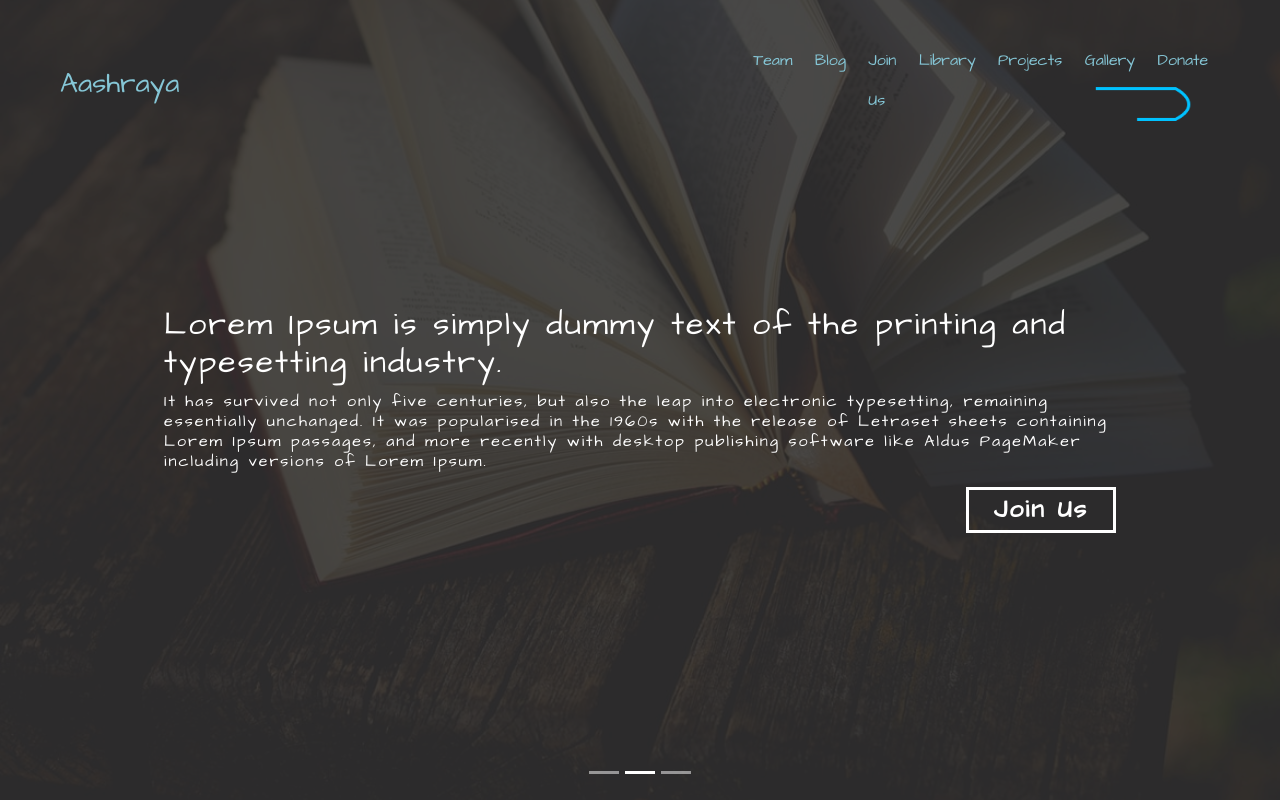
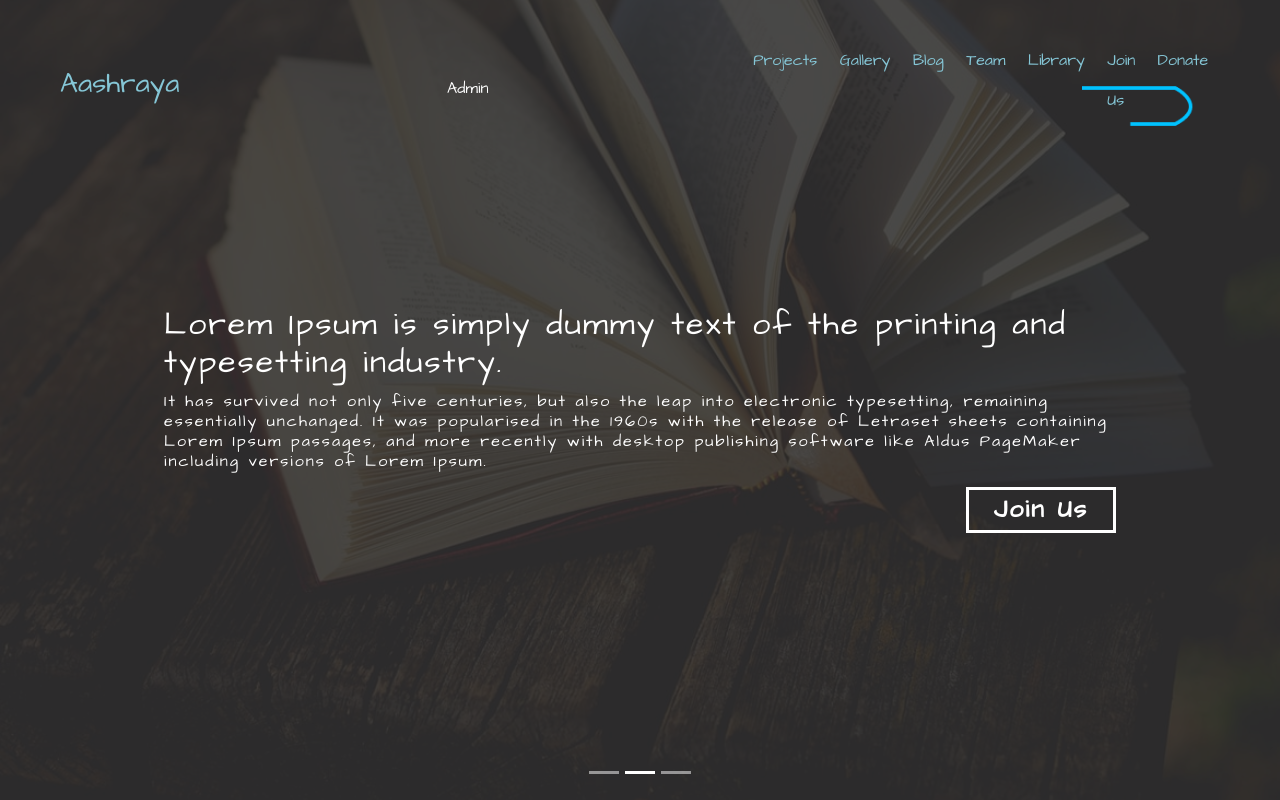
Before and after one commit to AashrayaTechTeam/website, a React (Create React App) app: page / in a window 1280 px wide. Shown: the top 800 px of the page. Built offline with nearby package versions, Linux system fonts and the light colour scheme.

Commit message:
minor updates

```diff
--- /dev/null
+++ b/src/ADMIN/Admin.js
@@ -0,0 +1,9 @@
+import React from 'react'
+
+function Admin() {
+  return (
+    <div>Admin</div>
+  )
+}
+
+export default Admin
--- a/src/App.js
+++ b/src/App.js
@@ -1,17 +1,14 @@
 import { BrowserRouter as  Router,Switch,Route } from 'react-router-dom';
-// import Navbar from './COMPONENTS/HEADER/Navbar';
+import Navbar from './COMPONENTS/HEADER/Navbar';
 import Home from './COMPONENTS/HOME__PAGE/Home';
-import $ from 'jquery';
 import 'bootstrap/dist/css/bootstrap.min.css';
-import PastWorks from './COMPONENTS/PAST_WORKS/pastworks';
-import Footer from './COMPONENTS/FOOTER/Footer';
-import Navbar from './components/Navbar/Navbar';
+// import Footer from './COMPONENTS/FOOTER/Footer';
+import Admin from './ADMIN/Admin';
 import Join_us from './COMPONENTS/JOIN US/Join_us';
-import Display_representatives from './COMPONENTS/ADMIN/MANAGE STATE REPRESENTATIVE/Display_representatives';
+import Display_representatives from './ADMIN/MANAGE STATE REPRESENTATIVE/Display_representatives';
 function App() {
 
   return (
-
     <Router>
       <Navbar/>
     <Switch>
@@ -21,13 +18,10 @@ function App() {
         <Route path="/assam_representative">
           <Display_representatives/>
         </Route>
-        <Route path="/past_works">
-          <PastWorks/>
-        </Route>
+        <Route path ='/admin' component={Admin}/>
         <Route path="/" component={Home}/>
     </Switch>
     </Router>
-
   );
 }
 
--- a/src/COMPONENTS/HEADER/Navbar.js
+++ b/src/COMPONENTS/HEADER/Navbar.js
@@ -1,66 +1,44 @@
-import React from 'react'
-import 'bootstrap/dist/js/bootstrap.bundle.min';
-import { Link } from 'react-router-dom';
-import Logo from '../../ASSETS/logo.jpg'
+import React , {useState , useEffect} from 'react'
+import { Link ,useHistory} from 'react-router-dom'
+import $ from 'jquery'
+import '../../styles/Navbar/Navbar.css'
+import donate from "../../ASSETS/donate-vector.png"
 function Navbar() {
-    return (
-        <div>
-            <nav class="navbar navbar-expand-lg navbar-dark bg-dark">
-  <div class="container-fluid">
-    <Link to="/" class="navbar-brand"><img alt='Aashraya' style={{width:"40px"}} src={Logo}/></Link>
-    <button class="navbar-toggler" type="button" data-bs-toggle="collapse" data-bs-target="#navbarSupportedContent" aria-controls="navbarSupportedContent" aria-expanded="false" aria-label="Toggle navigation">
-      <span class="navbar-toggler-icon"></span>
-    </button>
-    <div class="collapse navbar-collapse" id="navbarSupportedContent">
-      <ul class="navbar-nav me-auto mb-2 mb-lg-0">
 
-      <li class="nav-item dropdown">
-          <a class="nav-link dropdown-toggle" href="#" id="navbarDropdown" role="button" data-bs-toggle="dropdown" aria-expanded="false">
-            Team
-          </a>
-          <ul class="dropdown-menu" aria-labelledby="navbarDropdown">
-          <li><Link to="/assam_representative" class="dropdown-item" >Assam</Link></li>
-            <li><a class="dropdown-item" href="#">Bihar</a></li>
-            <li><a class="dropdown-item" href="#">MP</a></li>
-          </ul>
-        </li>
-        {/* <li class="nav-item dropdown">
-          <a class="nav-link dropdown-toggle" href="#" id="navbarDropdown" role="button" data-bs-toggle="dropdown" aria-expanded="false">
-            Volunteers
-          </a>
-          <ul class="dropdown-menu" aria-labelledby="navbarDropdown">
-            <li><Link to="/assam_volunteers" class="dropdown-item" >Assam</Link></li>
-            <li><a class="dropdown-item" href="#">Bihar</a></li>
-            <li><a class="dropdown-item" href="#">MP</a></li>
-          </ul>
-        </li> */}
 
-        <li class="nav-item">
-          <a class="nav-link active" aria-current="page" href="#">Blog</a>
-        </li>
-        <li class="nav-item">
-          <a class="nav-link active" aria-current="page" href="#">About Us</a>
-        </li>
-        <li class="nav-item">
-          <Link to ="/join_us" class="nav-link active" aria-current="page" >Join Us</Link>
-        </li>
-        <li class="nav-item">
-          <a class="nav-link active" aria-current="page" href="/library">Library</a>
-        </li>
-        <li class="nav-item">
-          <Link to ="/past_works" class="nav-link active" aria-current="page" >Past Works</Link>
-        </li>
+  window.addEventListener('scroll' , function(){
+    let res = window.scrollY;
+    if(res >= 150)
+      $("#navbar").css({'backgroundColor':'rgba(0, 0, 0, 0.884)' , 'padding':'10px 20px' , 'transition':'all 1s' })
+    else
+      $("#navbar").css({'backgroundColor':'transparent' , 'padding':'40px 60px' })
 
-      </ul>
-      <form class="d-flex">
-        <input class="form-control me-2" type="search" placeholder="Search" aria-label="Search"/>
-        <button class="btn btn-outline-success" type="submit">Search</button>
-      </form>
+
+  })
+
+
+  return (
+    <div>
+      <nav id="navbar" className='navbar' style={{background:"transparent" , padding:"40px", width:"100%", height:"70px",
+    color:"white" , position:"fixed" , top:"0%" , left:"0%" , zIndex:"5"
+    }}>
+         <Link to="/" style={{textDecoration:"none"}}><div class="nav-logo"><h3 class="logo">Aashraya</h3></div></Link>
+         <Link to ="/admin" style={{textDecoration:"none", color:"white",cursor:"pointer"}}>Admin</Link>
+
+<ul class="nav-links" id="links" style={{position:"relative" , right:"3%"}}>
+  <li><Link to ="/project">Projects</Link></li>
+  <li><Link to ="/gallery">Gallery</Link></li>
+  <li><Link to ="/blog">Blog</Link></li>
+  <li><Link to ="/team">Team</Link></li>
+  <li><Link to ="/library">Library</Link></li>
+  <li><Link to ="/join_us">Join Us</Link></li>
+  <li><Link to ="/donate" style={{zIndex:"3"}}>Donate</Link></li>
+  <img src={donate} alt="..."/>
+</ul>
+      </nav>
     </div>
-  </div>
-</nav>
-        </div>
-    )
+
+  )
 }
 
 export default Navbar
--- a/src/COMPONENTS/PAST_WORKS/pastworks.js
+++ /dev/null
@@ -1,75 +0,0 @@
-import React from "react";
-import { Button, Carousel, Image,Row,Col } from "react-bootstrap";
-import books from "../../ASSETS/images/books.jpg";
-import book from "../../ASSETS/images/book.jpg";
-import library from "../../ASSETS/images/library.jpg";
-import { Link } from "react-router-dom";
-let imageArray = [
-  {
-    src: books,
-    content:
-      "It has survived not only five centuries, but also the leap into electronic typesetting, remaining essentially unchanged. It was popularised in the 1960s with the release of Letraset sheets containing Lorem Ipsum passages, and more recently with desktop publishing software like Aldus PageMaker including versions of Lorem Ipsum.",
-    header:
-      "Lorem Ipsum is simply dummy text of the printing and typesetting industry.",
-  },
-  {
-    src: book,
-    content:
-      "It has survived not only five centuries, but also the leap into electronic typesetting, remaining essentially unchanged. It was popularised in the 1960s with the release of Letraset sheets containing Lorem Ipsum passages, and more recently with desktop publishing software like Aldus PageMaker including versions of Lorem Ipsum.",
-    header:
-      "Lorem Ipsum is simply dummy text of the printing and typesetting industry.",
-  },
-  {
-    src: library,
-    content:
-      "It has survived not only five centuries, but also the leap into electronic typesetting, remaining essentially unchanged. It was popularised in the 1960s with the release of Letraset sheets containing Lorem Ipsum passages, and more recently with desktop publishing software like Aldus PageMaker including versions of Lorem Ipsum.",
-    header:
-      "Lorem Ipsum is simply dummy text of the printing and typesetting industry.",
-  },
-];
-
-function PastWorks() {
-  return (
-    <section>
-    <div style={{background:"black" , width:"100%" , height:"90vh" ,position:"absolute"}}></div>
-      <Carousel interval={3000}>
-        {imageArray.map((element, i) => {
-          return (
-            <Carousel.Item style={{ height: "90vh" }}>
-              <div
-                className="bg-image"
-                style={{ backgroundImage: `url(${element.src})`, opacity:"0.5" }}
-              />
-              <div className="bg-background">
-                <div className="bg-textdiv">
-
-                  <div className="bg-text">
-                      <Row className="mb-5">
-                          <Col xs="12"><h1 style={{ color: "white" }}>
-                          Our Past Works
-                          </h1>
-                          </Col>
-                      </Row>
-                  <Row>
-                        <Col xs="6">
-                        <h3 style={{ color: "white" }}>{element.header}</h3>
-                    <p>{element.content}</p>
-                        </Col>
-                        <Col xs="6">
-                        <img class="rounded ml-5" style={{ height: "30vh" }} src="https://images.unsplash.com/photo-1434030216411-0b793f4b4173?ixlib=rb-1.2.1&ixid=MnwxMjA3fDB8MHxwaG90by1wYWdlfHx8fGVufDB8fHx8&auto=format&fit=crop&w=1170&q=80"/>
-                        </Col>
-                    </Row>
-
-
-                  </div>
-                </div>
-              </div>
-            </Carousel.Item>
-          );
-        })}
-      </Carousel>
-    </section>
-  );
-}
-
-export default PastWorks;
--- a/src/STATIC FILES/App.css
+++ b/src/STATIC FILES/App.css
@@ -3,10 +3,10 @@
   scroll-behavior: smooth;
 }
 
-.bg-image{
+/* .bg-image{
   background-image: url("https://images.unsplash.com/photo-1494832944834-a08818c634b0?ixid=MnwxMjA3fDB8MHxwaG90by1wYWdlfHx8fGVufDB8fHx8&ixlib=rb-1.2.1&auto=format&fit=crop&w=1031&q=80");
   background-position: top;
-}
+} */
 
 .link-list>*{
   padding-left: 24px;
--- a/src/components/Navbar/Navbar.js
+++ /dev/null
@@ -1,43 +0,0 @@
-import React , {useState , useEffect} from 'react'
-import { Link ,useHistory} from 'react-router-dom'
-import $ from 'jquery'
-import '../../styles/Navbar/Navbar.css'
-import donate from "../../ASSETS/donate-vector.png"
-function Navbar() {
-
-
-  window.addEventListener('scroll' , function(){
-    let res = window.scrollY;
-    if(res >= 150)
-      $("#navbar").css({'backgroundColor':'rgba(0, 0, 0, 0.884)' , 'padding':'10px 20px' , 'transition':'all 1s' })
-    else
-      $("#navbar").css({'backgroundColor':'transparent' , 'padding':'40px 60px' })
-
-
-  })
-
-
-  return (
-    <div>
-      <nav id="navbar" className='navbar' style={{background:"transparent" , padding:"40px", width:"100%", height:"70px",
-    color:"white" , position:"fixed" , top:"0%" , left:"0%" , zIndex:"5"
-    }}>
-         <div class="nav-logo"><h3 class="logo">Aashraya</h3></div>
-
-<ul class="nav-links" id="links" style={{position:"relative" , right:"3%"}}>
-  <li><a href="#">Team</a></li>
-  <li><a href="#">Blog</a></li>
-  <li><a href="#">Join Us</a></li>
-  <li><a href="#">Library</a></li>
-  <li><a href="#">Projects</a></li>
-  <li><a href="#">Gallery</a></li>
-  <li><a href="#">Donate</a></li>
-  <img src={donate} alt="..."/>
-</ul>
-      </nav>
-    </div>
-
-  )
-}
-
-export default Navbar
--- a/src/styles/Navbar/Navbar.css
+++ b/src/styles/Navbar/Navbar.css
@@ -16,6 +16,9 @@
     font-size: 36px;
     color: #85c6d6;
   }
+  .logo{
+    cursor: pointer;
+  }
 
   /* nav-links */
   .nav-links {
@@ -25,6 +28,9 @@
     width: 40%;
     gap: 1.4em;
   }
+  a {
+    text-decoration: none;
+  }
   .nav-links li a {
     line-height: 2.5;
     font-weight: 100;
@@ -32,6 +38,7 @@
     position: relative;
     color: #85c6d6;
     overflow: hidden;
+    cursor: pointer;
   }
   .nav-links li a:hover,
   .copyright a:hover {
@@ -64,8 +71,8 @@
 
   .nav-links > img {
     position:absolute;
-    right:-5%;
-    bottom: -9%;
-    width:120px;
+    right:-6%;
+    bottom: -16%;
+    width:140px;
 
   }
--- a/src/styles/Past work/Carousel.css
+++ b/src/styles/Past work/Carousel.css
@@ -59,7 +59,7 @@
 }
 .wrap>img:hover{
 transform: scale(1.1);
-opacity: 1;
+opacity: 0.5;
 }
 
 .content-project{
```
Also changed, not shown: src/ADMIN/PROJECTS/AddProject.js (added, +9 -0 lines), src/ADMIN/MANAGE STATE REPRESENTATIVE/Display_representatives.js (renamed from src/COMPONENTS/ADMIN/MANAGE STATE REPRESENTATIVE/Display_representatives.js).
